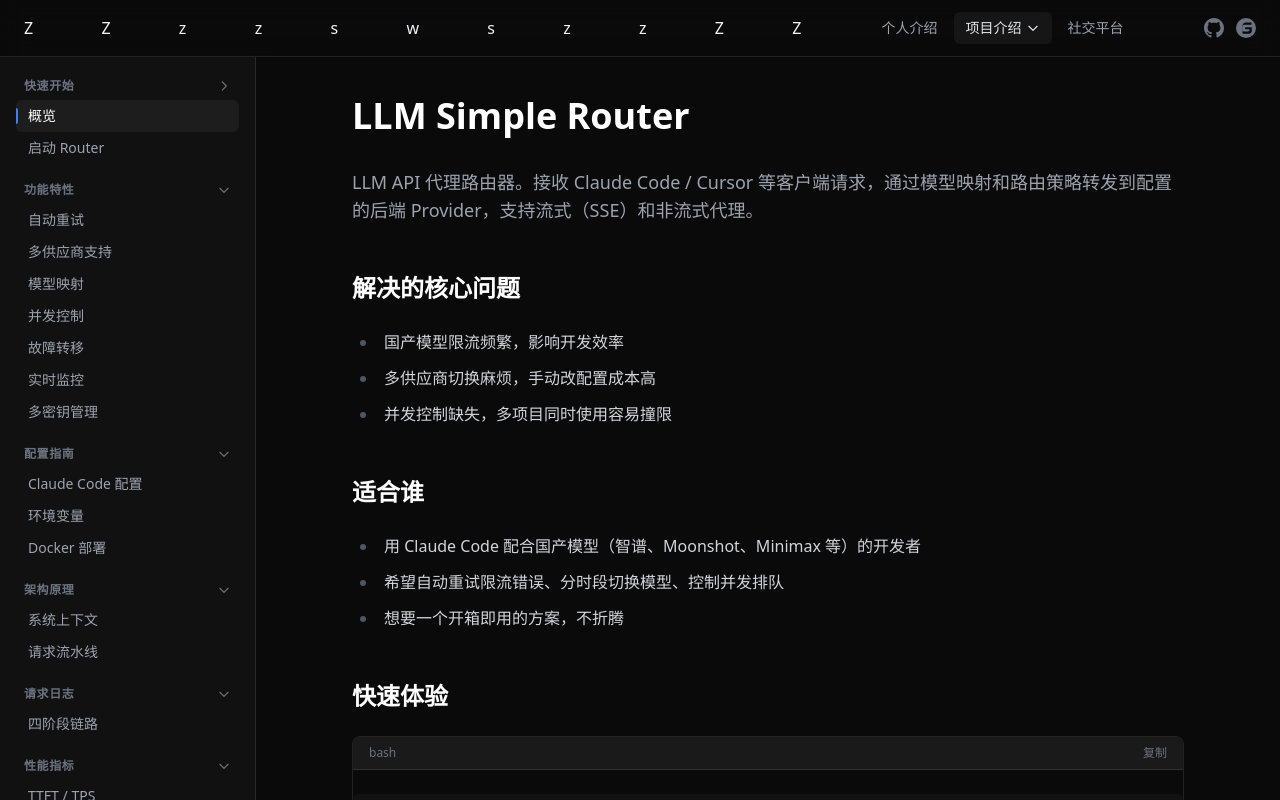
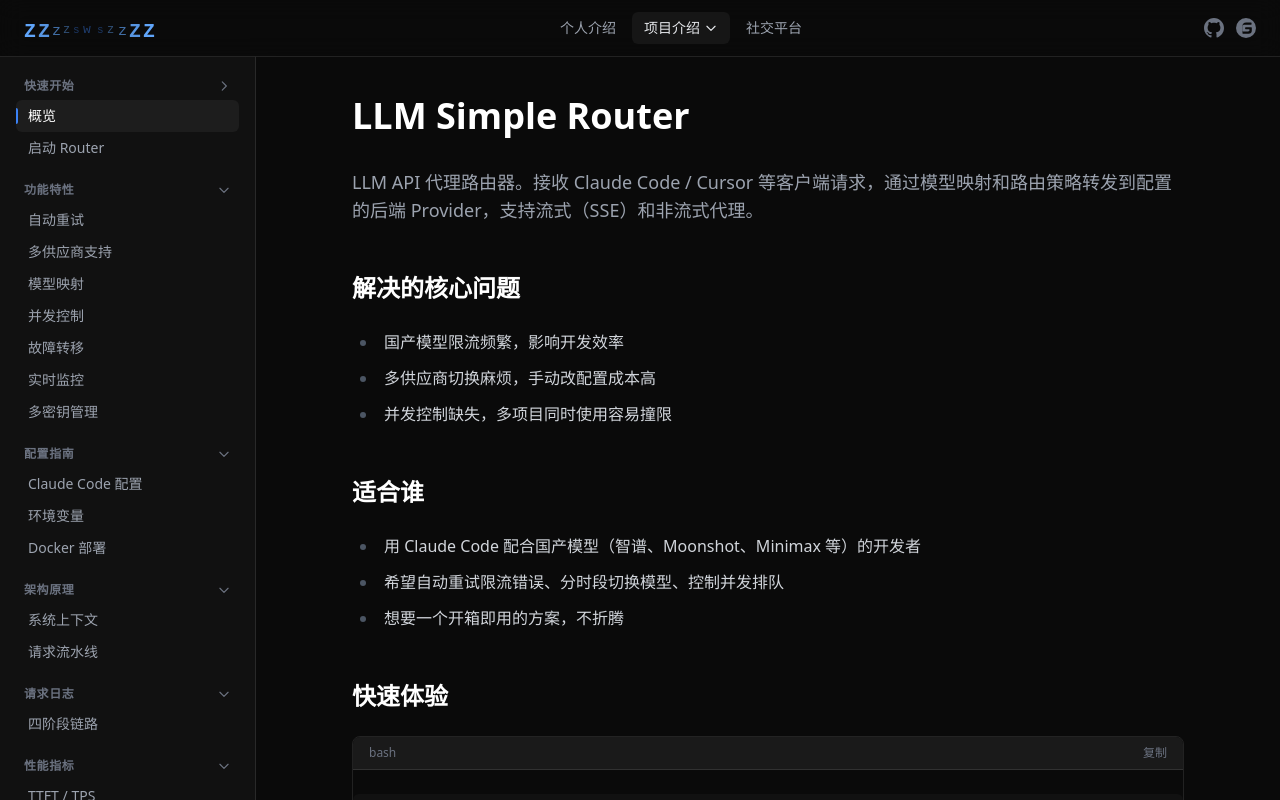
Before and after one commit to zhushanwen321/zhushanwen321.github.io, a Vue app: page /project/llm-simple-router/ in a window 1280 px wide. Shown: the top 800 px of the page. Built offline with nearby package versions, Linux system fonts and the light colour scheme; the HTML template or start-up script is replaced by a standard one.

Commit message:
fix: tighten logo letter spacing in NavBar

```diff
--- a/src/components/NavBar.vue
+++ b/src/components/NavBar.vue
@@ -22,21 +22,25 @@
 <template>
   <nav class="fixed top-0 left-0 right-0 z-50 border-b border-white/10 bg-surface/80 backdrop-blur-md">
     <div class="mx-auto flex h-14 max-w-7xl items-center justify-between px-6">
-      <!-- Logo: ZZzzswszzZZ -->
-      <!-- 左 ZZzz -->
-      <text x="0"  y="24" font-family="monospace" font-size="20" font-weight="bold" fill="#60a5fa">Z</text>
-      <text x="20" y="24" font-family="monospace" font-size="20" font-weight="bold" fill="#60a5fa">Z</text>
-      <text x="40" y="22" font-family="monospace" font-size="15" fill="#60a5fa" opacity="0.7">z</text>
-      <text x="56" y="20" font-family="monospace" font-size="12" fill="#60a5fa" opacity="0.5">z</text>
-      <!-- 中间 sws：与两侧 z 齐平 -->
-      <text x="70" y="20" font-family="monospace" font-size="10" fill="#3b82f6" opacity="0.4">s</text>
-      <text x="82" y="20" font-family="monospace" font-size="12" fill="#3b82f6" opacity="0.45">w</text>
-      <text x="96" y="20" font-family="monospace" font-size="10" fill="#3b82f6" opacity="0.4">s</text>
-      <!-- 右 zzZZ -->
-      <text x="108" y="20" font-family="monospace" font-size="12" fill="#60a5fa" opacity="0.5">z</text>
-      <text x="124" y="22" font-family="monospace" font-size="15" fill="#60a5fa" opacity="0.7">z</text>
-      <text x="144" y="24" font-family="monospace" font-size="20" font-weight="bold" fill="#60a5fa">Z</text>
-      <text x="164" y="24" font-family="monospace" font-size="20" font-weight="bold" fill="#60a5fa">Z</text>
+      <!-- Logo -->
+      <router-link to="/" class="flex items-center group shrink-0">
+        <svg width="134" height="30" viewBox="0 0 134 30" fill="none" class="transition-opacity group-hover:opacity-80">
+          <!-- 左 ZZzz：大到小渐弱 -->
+          <text x="0"  y="24" font-family="monospace" font-size="20" font-weight="bold" fill="#60a5fa">Z</text>
+          <text x="14" y="24" font-family="monospace" font-size="20" font-weight="bold" fill="#60a5fa" opacity="0.9">Z</text>
+          <text x="28" y="22" font-family="monospace" font-size="15" fill="#60a5fa" opacity="0.65">z</text>
+          <text x="39" y="20" font-family="monospace" font-size="12" fill="#60a5fa" opacity="0.45">z</text>
+          <!-- 中间 sws：与两侧小 z 齐平 -->
+          <text x="49" y="20" font-family="monospace" font-size="11" fill="#3b82f6" opacity="0.38">s</text>
+          <text x="59" y="20" font-family="monospace" font-size="13" fill="#3b82f6" opacity="0.42">w</text>
+          <text x="73" y="20" font-family="monospace" font-size="11" fill="#3b82f6" opacity="0.38">s</text>
+          <!-- 右 zzZZ：小到大渐强 -->
+          <text x="83" y="20" font-family="monospace" font-size="12" fill="#60a5fa" opacity="0.45">z</text>
+          <text x="94" y="22" font-family="monospace" font-size="15" fill="#60a5fa" opacity="0.65">z</text>
+          <text x="105" y="24" font-family="monospace" font-size="20" font-weight="bold" fill="#60a5fa" opacity="0.9">Z</text>
+          <text x="119" y="24" font-family="monospace" font-size="20" font-weight="bold" fill="#60a5fa">Z</text>
+        </svg>
+      </router-link>
 
       <!-- Desktop Nav -->
       <div class="hidden items-center gap-1 md:flex">
@@ -47,7 +51,6 @@
           个人介绍
         </router-link>
 
-        <!-- 项目介绍 dropdown: no gap between button and menu -->
         <div class="relative" @mouseleave="projectDropdownOpen = false">
           <button
             class="flex items-center gap-1 rounded-md px-3 py-1.5 text-sm transition-colors"
@@ -59,13 +62,11 @@
               <path stroke-linecap="round" stroke-linejoin="round" d="M19 9l-7 7-7-7" />
             </svg>
           </button>
-          <!-- 透明桥接层消除空隙 -->
           <div
             v-show="projectDropdownOpen"
             class="absolute left-0 top-[calc(100%-4px)] z-10"
             @mouseenter="projectDropdownOpen = true"
           >
-            <!-- 透明搭桥（覆盖按钮底部到菜单顶部的空隙） -->
             <div class="h-1 w-full" />
             <div class="w-56 rounded-lg border border-white/10 bg-surface-50 py-1 shadow-xl">
               <router-link
```
